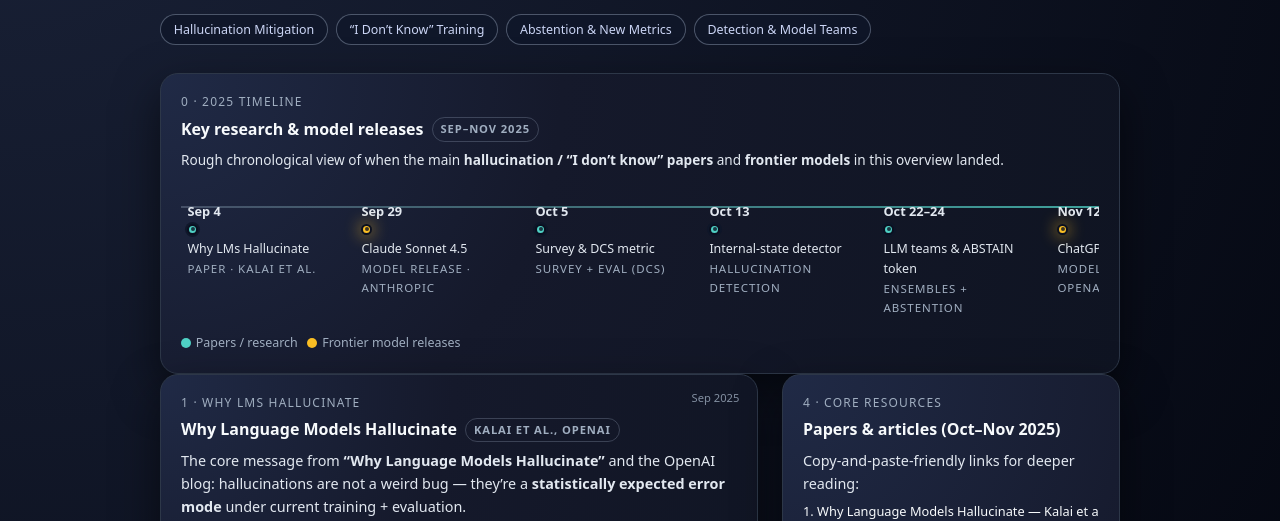
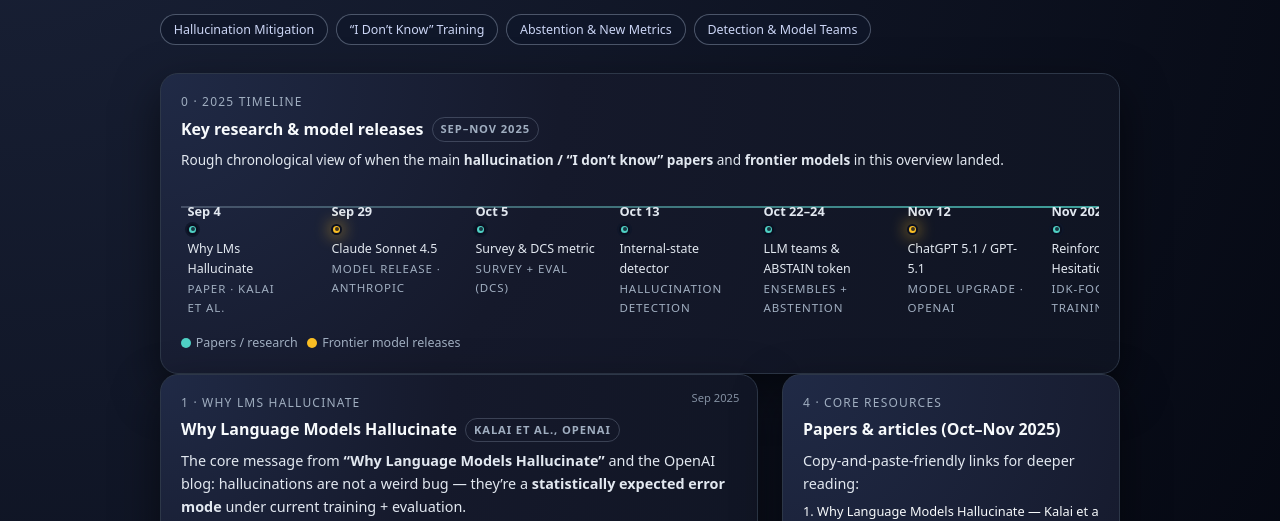
Before and after one commit to w4ester/update-state-of-ai-and-idk, a plain HTML site: page index.html in a window 1280 px wide. Shown: the part 222-743 px from the top of the page. Drawn offline with Linux system fonts and the light colour scheme.

Commit message:
Update index.html

```diff
--- a/index.html
+++ b/index.html
@@ -382,8 +382,8 @@
 
     .timeline-item {
       position: relative;
-      min-width: 150px;
-      max-width: 190px;
+      min-width: 120px;
+      max-width: 160px;
       padding-top: 0.1rem;
       font-size: 0.78rem;
       color: #e2e8f0;
```
